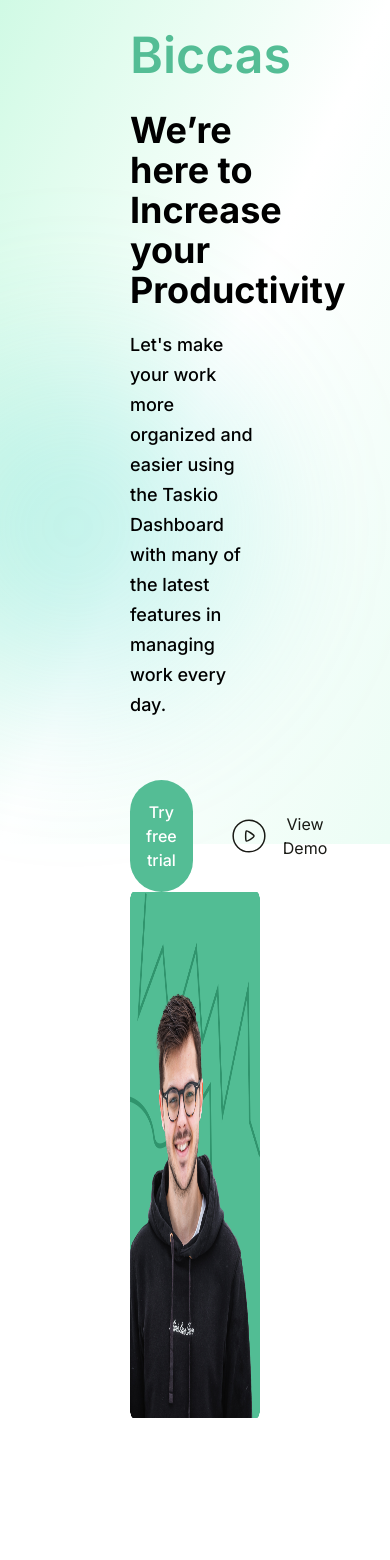
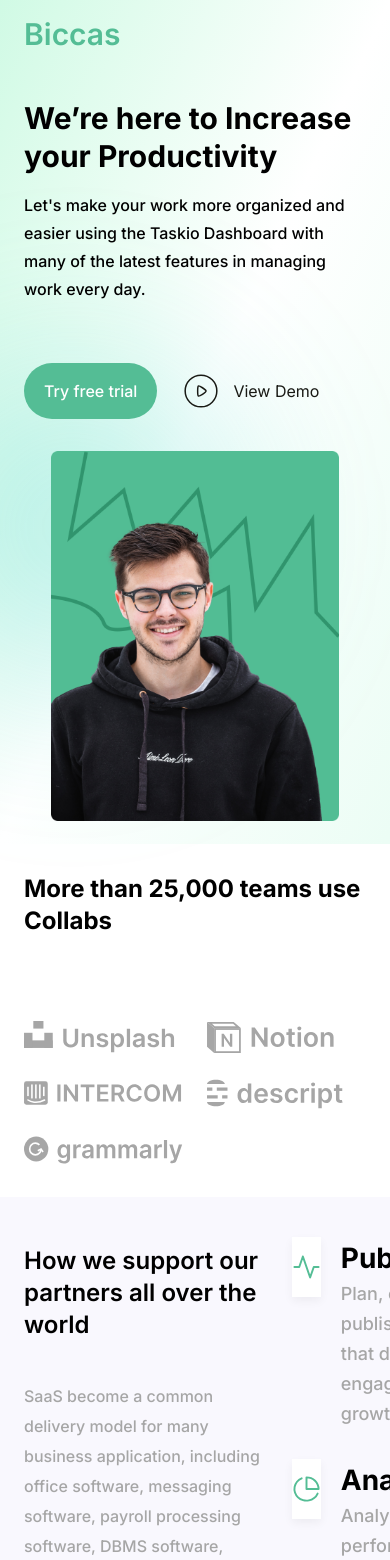
Before and after one commit to zarva6596/Biccas-landing, a Next.js app: page / in a window 390 px wide. Shown: the top 1560 px of the page. Built offline with nearby package versions, Linux system fonts and the light colour scheme.

Commit message:
style(main) add mobile view for header, hero, part of we support section

```diff
--- a/src/app/ui/GradientLayer.tsx
+++ b/src/app/ui/GradientLayer.tsx
@@ -1,7 +1,7 @@
 
 export function GradientLayer() {
   return (
-  <div className="pointer-events-none fixed inset-0 -z-10" aria-hidden>
+  <div className="pointer-events-none absolute inset-0 -z-10" aria-hidden>
     <div className="absolute inset-0 bg-gradient-to-br from-emerald-100 via-white to-emerald-50" />
     {/* Переміщене коло праворуч біля секції choose plan */}
     <div className="absolute bottom-0 right-0 w-[634px] h-[634px] rounded-full
--- a/src/components/Homepage/HeroSection.tsx
+++ b/src/components/Homepage/HeroSection.tsx
@@ -22,25 +22,30 @@ const companies = [unsplash, notion, intercom, descript, grammarly];
 
 export default function HomeSection() {
   return (
-    <section className="px-[130px] py-10 lg:pt-[113px] lg:pb-32.5 max-w-[1440px] mx-auto">
-        <div className="flex flex-col lg:flex-row justify-between">
+    <section className="px-6 py-8 lg:px-[130px] lg:py-10 lg:pt-[113px] lg:pb-[130px] max-w-[1440px] mx-auto">
+        <div className="flex flex-col gap-8 lg:flex-row lg:justify-between lg:gap-0">
           <div className="flex flex-col lg:basis-1/2">
-            <h1 className="text-4xl lg:text-[80px] font-bold max-w-[555px] lg:leading-[90px] mt-0">
+            <h1 className="text-3xl lg:text-[80px] font-bold leading-tight max-w-none lg:max-w-[555px] lg:leading-[90px] lg:mt-0">
               {heroData.h1}
             </h1>
 
-            <p className="mt-5 lg:mt-[106] font-medium mb-15 text-lg max-w-[461px] leading-[30px]">
+            <p className="mt-4 lg:mt-[106] font-medium mb-15 text-base lg:text-lg max-w-none lg:max-w-[461px] leading-7 lg:leading-[30px]">
               {heroData.p}
             </p>
 
-            <div className="flex flex-row gap-5 lg:gap-10">
-              <button className="px-4 lg:px-[30px] font-medium py-5 text-white bg-brand-green rounded-full
-                hover:bg-bg-hover transition-colors duration-150 hover:cursor-pointer">
+            <div className="flex flex-row gap-4 lg:gap-10">
+              <button
+                className="px-5 lg:px-[30px] font-medium py-4 text-white bg-brand-green rounded-full
+                 hover:bg-bg-hover transition-colors duration-150 hover:cursor-pointer"
+                 >
                 {buttonText.primary}
               </button>
 
-              <button className="flex items-center justify-between gap-[14px] px-4 lg:px-[30px] text-main-text
-               hover:cursor-pointer transform transition-transform duration-200 hover:scale-110 ">
+              <button
+                className="flex items-center justify-between gap-3 lg:gap-[14px] px-2 lg:px-[30px] text-main-text
+                  hover:cursor-pointer transform transition-transform duration-200 hover:scale-110"
+              >
+
                 <Image
                   src={playicon}
                   alt="Play Icon"
@@ -52,24 +57,24 @@ export default function HomeSection() {
           </div>
 
           <div className="flex items-start justify-center lg:basis-1/2">
-            <div className="h-[526px] w-fit">
-              <Image src={heroboy} alt="Boy" className="size-full" />
+            <div className="w-full max-w-[520px] h-[370px] lg:h-[526px]">
+              <Image src={heroboy} alt="Boy" className="size-full object-contain" />
             </div>
           </div>
         </div>
 
-        <div className="flex flex-col items-center justify-center gap-[60px] max-w-[1076px] mx-auto mt-[130px]">
-          <h2 className="text-[40px] font-bold mb-6">
+        <div className="flex flex-col items-center justify-center gap-[60px] max-w-[1076px] mx-auto mt-13 lg:mt-[130px]">
+          <h2 className="text-2xl lg:text-[40px] font-bold mb-6">
             {heroData.h2}
           </h2>
 
-          <div className="grid grid-cols-2 lg:flex flex-col items-center lg:flex-row justify-center gap-5 lg:gap-[50px]">
+          <div className="grid grid-cols-2 lg:flex flex-col items-center lg:flex-row lg:justify-center gap-6 lg:gap-[50px]">
             {companies.map((logo, i) => (
               <div className="h-8 w-fit max-w-full" key={i} >
                 <Image
                   src={logo}
                   alt={`company-${i}`}
-                  className="size-full"
+                  className="size-full object-contain"
                 />
               </div>
             ))}
--- a/src/components/Homepage/HowWeSupport.tsx
+++ b/src/components/Homepage/HowWeSupport.tsx
@@ -50,9 +50,9 @@ const supportListData = [
 
 export default function HowWeSupport() {
   return (
-    <section className="flex flex-row items-center justify-between gap-8 w-[1440px] bg-bg-secondary px-[130px] py-15 ">
-      <div className="flex flex-col justify-between gap-[30px] max-w-[644px]">
-        <h1 className="text-5xl font-semibold">{heroData.h1}</h1>
+    <section className="flex flex-row items-center justify-between gap-8 max-w-[1440px] bg-bg-secondary mx-auto px-6 lg:px-[130px] py-10 lg:py-15 ">
+      <div className="flex flex-col justify-between gap-10 lg:gap-[30px] max-w-[644px]">
+        <h1 className="text-2xl lg:text-5xl font-semibold">{heroData.h1}</h1>
 
         <p className="text-base font-medium leading-[30px] text-[#A6A6A6]">
           {heroData.p}
--- a/src/components/global/AppHeader.tsx
+++ b/src/components/global/AppHeader.tsx
@@ -1,28 +1,34 @@
 import Link from "next/link";
-
 
 export function Header() {
   const navigation = [
-    { name: 'Home', href: '/' },
-    { name: 'Product', href: '/product' },
-    { name: 'FAQ', href: '/faq' },
-    { name: 'Blog', href: '/blog' },
-    { name: 'About Us', href: '/about' },
+    { name: "Home", href: "/" },
+    { name: "Product", href: "/product" },
+    { name: "FAQ", href: "/faq" },
+    { name: "Blog", href: "/blog" },
+    { name: "About Us", href: "/about" },
   ];
 
   return (
-    <header className="box-border gap-[500px] flex items-center justify-between px-[130px] pt-10 max-w-[1440px] mx-auto w-full">
-      <Link href="/" className="text-[50px] leading-[30px] font-semibold text-brand-green transform transition-transform duration-200 hover:scale-110">
+    <header className="box-border lg:gap-[500px] flex items-center justify-between px-6 py-4 lg:px-[130px] lg:pt-10 max-w-[1440px] mx-auto w-full">
+      <Link
+        href="/"
+        className="text-3xl lg:text-[50px] lg:leading-[30px] font-semibold text-brand-green transform
+          transition-transform duration-200 hover:scale-110"
+      >
         Biccas
       </Link>
 
-  <nav aria-label="Global" className="hidden lg:flex items-center justify-between">
+      <nav
+        aria-label="Global"
+        className="hidden lg:flex items-center justify-between"
+      >
         <ul className="flex items-center gap-[60px] hover:cursor-pointer hover:text-main-text">
           {navigation.map((item) => (
             <li key={item.name}>
               <Link
                 href={item.href}
-                  className="text-[18px] text-text-secondary-grey hover:text-main-text transition-colors duration-150"
+                className="text-base lg:text-[18px]  text-text-secondary-grey hover:text-main-text transition-colors duration-150"
               >
                 {item.name}
               </Link>
```
